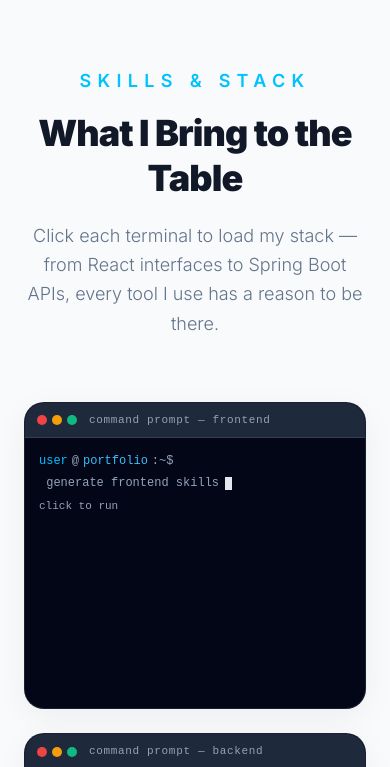
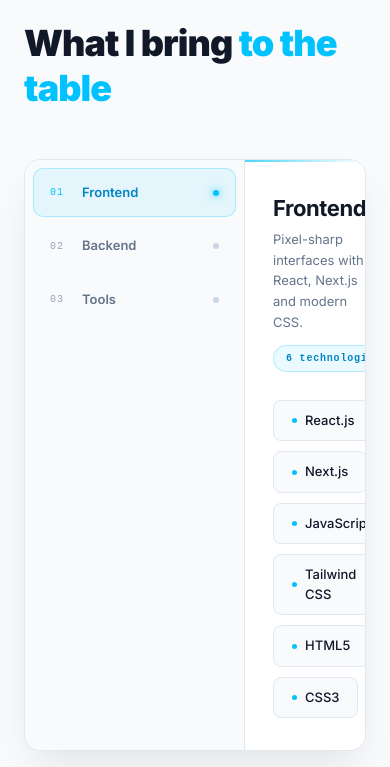
Before and after one commit to asrarmaknojiya/my_portfolio, a Next.js app: page / in a window 390 px wide. Shown: the part 2709-3476 px from the top of the page. Built offline with nearby package versions, Linux system fonts and the light colour scheme.

Commit message:
feat: implement responsive hero section, skill display component, and base global styling for portfolio

```diff
--- a/app/globals.css
+++ b/app/globals.css
@@ -35,7 +35,7 @@
     --hover-color: #F1F5F9;
 
     /* Spacing & Layout */
-    --section-padding: 100px;
+    --section-padding: 70px;
     --container-width: 1280px;
 
     /* Borders & Shadows */
--- a/components/skills.jsx
+++ b/components/skills.jsx
@@ -1,309 +1,352 @@
 "use client"
 
-import { useEffect, useRef, useState, useCallback } from "react"
-import { motion } from "framer-motion"
+import { useState } from "react"
+import { motion, AnimatePresence } from "framer-motion"
 
-const TERMINALS = [
+const GROUPS = [
   {
-    id: "frontend",
-    title: "frontend",
-    command: "generate frontend skills",
-    skillColorVar: "--accent",
+    id: 0,
+    name: "Frontend",
+    desc: "Pixel-sharp interfaces with React, Next.js and modern CSS.",
     skills: ["React.js", "Next.js", "JavaScript", "Tailwind CSS", "HTML5", "CSS3"],
   },
   {
-    id: "backend",
-    title: "backend",
-    command: "generate backend skills",
-    skillColorVar: "--accent-light",
-    skills: ["Java", "Spring Boot", "Node.js", "Express.js", "MySQL", "REST APIs", "JWT Authentication"],
+    id: 1,
+    name: "Backend",
+    desc: "Scalable APIs and server-side logic built for production load.",
+    skills: ["Java", "Spring Boot", "Node.js", "Express.js", "MySQL", "REST APIs", "JWT Auth"],
   },
   {
-    id: "tools",
-    title: "tools & workflow",
-    command: "generate tools & workflow",
-    skillColorVar: "--accent-dark",
-    skills: ["Git", "GitHub", "Postman", "VS Code", "Vercel", "Intellij IDEA" , "Maven"],
+    id: 2,
+    name: "Tools",
+    desc: "A tight workflow — from local dev to production deploy.",
+    skills: ["Git", "GitHub", "Postman", "VS Code", "Vercel", "IntelliJ IDEA", "Maven"],
   },
 ]
 
-function useTypewriter(text, speed = 42) {
-  const [displayed, setDisplayed] = useState("")
-  const [done, setDone] = useState(false)
-  const started = useRef(false)
+const ALL_SKILLS = GROUPS.flatMap((g) => g.skills)
 
-  const start = useCallback(() => {
-    if (started.current) return
-    started.current = true
-    setDisplayed("")
-    setDone(false)
-    let i = 0
-    const iv = setInterval(() => {
-      i++
-      setDisplayed(text.slice(0, i))
-      if (i >= text.length) {
-        clearInterval(iv)
-        setDone(true)
-      }
-    }, speed)
-  }, [text, speed])
+export default function Skills() {
+  const [active, setActive] = useState(0)
+  const [pillKey, setPillKey] = useState(0)
 
-  return { displayed, done, start }
+  function switchGroup(i) {
+    if (i === active) return
+    setActive(i)
+    setPillKey((k) => k + 1)
   }
 
-function TypeLine({ text, colorVar, speed = 18, delay = 0, onDone }) {
-  const [displayed, setDisplayed] = useState("")
-  const [started, setStarted] = useState(false)
-
-  useEffect(() => {
-    const timeout = setTimeout(() => {
-      setStarted(true)
-      let i = 0
-      const iv = setInterval(() => {
-        i++
-        setDisplayed(text.slice(0, i))
-        if (i >= text.length) {
-          clearInterval(iv)
-          onDone?.()
-        }
-      }, speed)
-      return () => clearInterval(iv)
-    }, delay)
-    return () => clearTimeout(timeout)
-  }, [])
-
-  if (!started && !displayed) return null
+  const g = GROUPS[active]
 
   return (
+    <section
+      id="skills"
+      style={{
+        padding: "var(--section-padding) 0",
+        background: "var(--bg-light)",
+        position: "relative",
+        overflow: "hidden",
+      }}
+    >
+      {/* Subtle dot-grid */}
+      <div
+
+
+      />
+
+      <div className="container-custom" style={{ position: "relative", zIndex: 1 }}>
+
+        {/* ── Heading ── */}
+        <motion.div
+          initial={{ opacity: 0, y: 24 }}
+          whileInView={{ opacity: 1, y: 0 }}
+          viewport={{ once: true, margin: "-80px" }}
+          transition={{ duration: 0.5 }}
+          style={{ marginBottom: 48 }}
+        >
+          <div className="section-subtitle" >
+
+            <span className="section-subtitle"
+
+            >
+              Skills &amp; Stack
+            </span>
+          </div>
+          <h2 className="section-title" style={{ margin: 0 }}>
+            What I bring{" "}
+            <span style={{ color: "var(--accent)" }}>to the table</span>
+          </h2>
+        </motion.div>
+
+        {/* ── Split panel ── */}
+        <motion.div
+          initial={{ opacity: 0, y: 32 }}
+          whileInView={{ opacity: 1, y: 0 }}
+          viewport={{ once: true, margin: "-60px" }}
+          transition={{ duration: 0.55, delay: 0.1 }}
+          style={{
+            display: "grid",
+            gridTemplateColumns: "220px 1fr",
+            border: "1px solid var(--border-color)",
+            borderRadius: 16,
+            overflow: "hidden",
+            background: "#ffffff",
+            boxShadow: "var(--shadow-premium)",
+          }}
+        >
+          {/* Left nav */}
           <div
             style={{
-        fontFamily: "'Courier New', Courier, monospace",
-        fontSize: 12,
-        color: `var(${colorVar})`,
-        lineHeight: 1.8,
-        whiteSpace: "pre",
+              borderRight: "1px solid var(--border-color)",
+              padding: 8,
+              background: "#f8fafc",
             }}
           >
-      {displayed}
-    </div>
-  )
-}
-
-function Cursor() {
+            {GROUPS.map((group, i) => {
+              const isActive = active === i
               return (
+                <button
+                  key={group.id}
+                  onClick={() => switchGroup(i)}
+                  style={{
+                    display: "flex",
+                    alignItems: "center",
+                    gap: 12,
+                    width: "100%",
+                    padding: "14px 16px",
+                    borderRadius: 10,
+                    cursor: "pointer",
+                    background: isActive ? "rgba(0,194,255,.08)" : "transparent",
+                    border: isActive ? "1px solid rgba(0,194,255,.25)" : "1px solid transparent",
+                    marginBottom: 4,
+                    transition: "all .2s",
+                    textAlign: "left",
+                  }}
+                  onMouseEnter={(e) => {
+                    if (!isActive) e.currentTarget.style.background = "rgba(0,0,0,.03)"
+                  }}
+                  onMouseLeave={(e) => {
+                    if (!isActive) e.currentTarget.style.background = "transparent"
+                  }}
+                >
                   <span
                     style={{
-        display: "inline-block",
-        width: 7,
-        height: 13,
-        background: "var(--dark-text)",
-        verticalAlign: "text-bottom",
-        marginLeft: 2,
-        animation: "cmdBlink 0.9s step-end infinite",
+                      fontFamily: "'Courier New', monospace",
+                      fontSize: 10,
+                      color: isActive ? "var(--accent)" : "var(--text-muted)",
+                      letterSpacing: ".1em",
+                      minWidth: 20,
+                    }}
+                  >
+                    0{i + 1}
+                  </span>
+                  <span
+                    style={{
+                      fontSize: 13,
+                      fontWeight: 600,
+                      color: isActive ? "var(--accent-dark)" : "var(--text-secondary)",
+                      flex: 1,
+                    }}
+                  >
+                    {group.name}
+                  </span>
+                  <div
+                    style={{
+                      width: 6,
+                      height: 6,
+                      borderRadius: "50%",
+                      background: isActive ? "var(--accent)" : "#cbd5e1",
+                      boxShadow: isActive ? "0 0 8px var(--accent)" : "none",
+                      transition: "all .3s",
+                      flexShrink: 0,
                     }}
                   />
+                </button>
               )
-}
+            })}
+          </div>
 
-function TerminalCard({ terminal, triggerRun }) {
-  const [phase, setPhase] = useState("idle") // idle | typing | outputting | done
-  const { displayed: cmdTyped, done: cmdDone, start: startCmd } = useTypewriter(terminal.command, 42)
-
-  const BASE_DELAY = 600
-  const SKILL_BASE = BASE_DELAY + 900
-  const skillCount = terminal.skills.length
-  const doneDelay = SKILL_BASE + (skillCount - 1) * 150 + 400
-
-  function run() {
-    if (phase !== "idle") return
-    setPhase("typing")
-    startCmd()
-  }
-
-  useEffect(() => {
-    if (cmdDone) setTimeout(() => setPhase("outputting"), 120)
-  }, [cmdDone])
-
-  useEffect(() => {
-    if (triggerRun) run()
-  }, [triggerRun])
-
-  return (
-    <motion.div
-      initial={{ opacity: 0, y: 20 }}
-      whileInView={{ opacity: 1, y: 0 }}
-      viewport={{ once: true, margin: "-60px" }}
-      transition={{ duration: 0.5, ease: "easeOut" }}
-      whileHover={{ y: phase === "idle" ? -4 : 0, transition: { duration: 0.2 } }}
-      onClick={run}
+          {/* Right panel */}
+          <div
             style={{
-        background: "var(--dark-bg)",
-        borderRadius: "var(--radius)",
-        border: "1px solid var(--dark-border)",
+              padding: "32px 28px",
+              minHeight: 320,
+              position: "relative",
               overflow: "hidden",
-        cursor: phase === "idle" ? "pointer" : "default",
-        fontFamily: "'Courier New', Courier, monospace",
-        boxShadow: "var(--shadow-glass)",
-      }}
-      onMouseEnter={(e) => {
-        if (phase === "idle") e.currentTarget.style.borderColor = "var(--border-color)"
-      }}
-      onMouseLeave={(e) => {
-        e.currentTarget.style.borderColor = "var(--dark-border)"
+              background: "#ffffff",
             }}
           >
-      {/* Title bar */}
+            {/* Top cyan accent line */}
             <div
               style={{
-          background: "var(--dark-surface)",
-          padding: "9px 12px",
+                position: "absolute",
+                top: 0, left: 0, right: 0,
+                height: 2,
+                background: "linear-gradient(to right, var(--accent), transparent)",
+                opacity: 0.7,
+              }}
+            />
+
+            {/* Panel header */}
+            <AnimatePresence mode="wait">
+              <motion.div
+                key={active + "-head"}
+                initial={{ opacity: 0, x: 12 }}
+                animate={{ opacity: 1, x: 0 }}
+                exit={{ opacity: 0, x: -8 }}
+                transition={{ duration: 0.25 }}
+                style={{
+                  display: "flex",
+                  alignItems: "flex-start",
+                  justifyContent: "space-between",
+                  marginBottom: 28,
+                  flexWrap: "wrap",
+                  gap: 12,
+                }}
+              >
+                <div>
+                  <div
+                    style={{
+                      fontSize: 22,
+                      fontWeight: 700,
+                      color: "var(--title-color)",
+                      letterSpacing: "-.02em",
+                      marginBottom: 4,
+                    }}
+                  >
+                    {g.name}
+                  </div>
+                  <div
+                    style={{
+                      fontSize: 13,
+                      color: "var(--text-secondary)",
+                      lineHeight: 1.6,
+                      maxWidth: 340,
+                    }}
+                  >
+                    {g.desc}
+                  </div>
+                </div>
+                <div
+                  style={{
+                    fontFamily: "'Courier New', monospace",
+                    fontSize: 10,
+                    color: "var(--accent-dark)",
+                    background: "rgba(0,194,255,.08)",
+                    border: "1px solid rgba(0,194,255,.25)",
+                    padding: "5px 12px",
+                    borderRadius: 20,
+                    letterSpacing: ".08em",
+                    whiteSpace: "nowrap",
+                    fontWeight: 600,
+                  }}
+                >
+                  {g.skills.length} technologies
+                </div>
+              </motion.div>
+            </AnimatePresence>
+
+            {/* Skill pills */}
+            <div key={pillKey} style={{ display: "flex", flexWrap: "wrap", gap: 10 }}>
+              {g.skills.map((skill, i) => (
+                <motion.div
+                  key={skill}
+                  initial={{ opacity: 0, y: 14 }}
+                  animate={{ opacity: 1, y: 0 }}
+                  transition={{ duration: 0.3, delay: i * 0.055, ease: "easeOut" }}
+                  whileHover={{ y: -2, transition: { duration: 0.15 } }}
+                  style={{
                     display: "flex",
                     alignItems: "center",
                     gap: 8,
-          borderBottom: "1px solid var(--dark-border)",
+                    padding: "10px 18px",
+                    borderRadius: 8,
+                    background: "#f8fafc",
+                    border: "1px solid var(--border-color)",
+                    fontSize: 13,
+                    fontWeight: 500,
+                    color: "var(--text-primary)",
+                    cursor: "default",
+                    transition: "background .2s, border-color .2s, color .2s, box-shadow .2s",
+                  }}
+                  onMouseEnter={(e) => {
+                    e.currentTarget.style.background = "rgba(0,194,255,.06)"
+                    e.currentTarget.style.borderColor = "rgba(0,194,255,.35)"
+                    e.currentTarget.style.color = "var(--accent-dark)"
+                    e.currentTarget.style.boxShadow = "0 4px 12px rgba(0,194,255,.12)"
+                  }}
+                  onMouseLeave={(e) => {
+                    e.currentTarget.style.background = "#f8fafc"
+                    e.currentTarget.style.borderColor = "var(--border-color)"
+                    e.currentTarget.style.color = "var(--text-primary)"
+                    e.currentTarget.style.boxShadow = "none"
                   }}
                 >
-        <div style={{ display: "flex", gap: 5 }}>
-          {["#EF4444", "#F59E0B", "#10B981"].map((c, i) => (
-            <div key={i} style={{ width: 10, height: 10, borderRadius: "50%", background: c }} />
+                  <div
+                    style={{
+                      width: 5,
+                      height: 5,
+                      borderRadius: "50%",
+                      background: "var(--accent)",
+                      flexShrink: 0,
+                    }}
+                  />
+                  {skill}
+                </motion.div>
               ))}
             </div>
-        <span style={{ fontSize: 11, color: "var(--dark-muted)", marginLeft: 4, letterSpacing: "0.06em" }}>
-          command prompt — {terminal.title}
-        </span>
           </div>
+        </motion.div>
 
-      {/* Body */}
-      <div style={{ padding: "14px 14px 18px", minHeight: 270 }}>
-        {/* Prompt line */}
+        {/* ── Marquee ── */}
+        <motion.div
+          initial={{ opacity: 0 }}
+          whileInView={{ opacity: 1 }}
+          viewport={{ once: true }}
+          transition={{ duration: 0.6, delay: 0.3 }}
+          style={{
+            marginTop: 40,
+            borderTop: "1px solid var(--border-color)",
+            paddingTop: 20,
+            overflow: "hidden",
+            maskImage: "linear-gradient(to right, transparent, #000 10%, #000 90%, transparent)",
+            WebkitMaskImage: "linear-gradient(to right, transparent, #000 10%, #000 90%, transparent)",
+          }}
+        >
           <div
             style={{
               display: "flex",
-            flexWrap: "wrap",
-            alignItems: "center",
-            gap: 4,
-            marginBottom: 4,
-            fontSize: 12,
+              gap: 28,
+              animation: "skillsMarquee 26s linear infinite",
+              width: "max-content",
             }}
           >
-          <span style={{ color: "var(--accent)" }}>user</span>
-          <span style={{ color: "var(--dark-muted)" }}>@</span>
-          <span style={{ color: "var(--accent-light)" }}>portfolio</span>
-          <span style={{ color: "var(--dark-muted)" }}>:~$</span>
-          {phase === "idle" ? (
-            <>
-              <span style={{ color: "var(--dark-muted)" }}>&nbsp;{terminal.command}</span>
-              <Cursor />
-            </>
-          ) : (
-            <>
-              <span style={{ color: "var(--dark-text)" }}>&nbsp;{cmdTyped}</span>
-              {!cmdDone && <Cursor />}
-            </>
-          )}
+            {[...ALL_SKILLS, ...ALL_SKILLS].map((s, i) => (
+              <span
+                key={i}
+                style={{
+                  fontFamily: "'Courier New', monospace",
+                  fontSize: 18,
+                  color: "black",
+                  textTransform: "uppercase",
+                  letterSpacing: ".15em",
+                  whiteSpace: "nowrap",
+                }}
+              >
+                {s}
+                <span style={{ color: "var(--accent)", opacity: 0.5, marginLeft: 28 }}>/</span>
+              </span>
+            ))}
+          </div>
+        </motion.div>
       </div>
 
-        {/* Idle hint */}
-        {phase === "idle" && (
-          <p style={{ fontSize: 11, color: "var(--dark-muted)", marginTop: 6 }}>
-            click to run
-          </p>
-        )}
-
-        {/* Output */}
-        {(phase === "outputting" || phase === "done") && (
-          <div style={{ marginTop: 4 }}>
-            <TypeLine text="> Scanning modules..." colorVar="--dark-muted" delay={60} speed={18} />
-            <TypeLine
-              text={`> Loading ${terminal.title} stack...`}
-              colorVar="--dark-muted"
-              delay={BASE_DELAY}
-              speed={18}
-            />
-            <div style={{ height: 6 }} />
-            {terminal.skills.map((skill, i) => (
-              <TypeLine
-                key={skill}
-                text={`[LOADED] ${skill}`}
-              colorVar={terminal.skillColorVar.replace('var(', '').replace(')', '')} // Strip if needed or use directly
-                delay={SKILL_BASE + i * 150}
-                speed={18}
-              />
-            ))}
-            <div style={{ height: 6 }} />
-            <TypeLine
-              text={`> ${skillCount} modules loaded. Done.`}
-              colorVar="--accent"
-              delay={doneDelay}
-              speed={18}
-              onDone={() => setPhase("done")}
-            />
-            {phase === "done" && (
-              <div
-                style={{
-                  display: "flex",
-                  alignItems: "center",
-                  gap: 4,
-                  marginTop: 10,
-                  fontSize: 12,
-                }}
-              >
-                <span style={{ color: "var(--accent)" }}>user</span>
-                <span style={{ color: "var(--dark-muted)" }}>@</span>
-                <span style={{ color: "var(--accent-light)" }}>portfolio</span>
-                <span style={{ color: "var(--dark-muted)" }}>:~$</span>
-                <Cursor />
-              </div>
-            )}
-          </div>
-        )}
-      </div>
-    </motion.div>
-  )
+      <style>{`
+        @keyframes skillsMarquee {
+          from { transform: translateX(0); }
+          to   { transform: translateX(-50%); }
         }
-
-export default function Skills() {
-  const [enterFired, setEnterFired] = useState(false)
-
-  useEffect(() => {
-    const handler = (e) => {
-      if (e.key === "Enter") setEnterFired(true)
-    }
-    window.addEventListener("keydown", handler)
-    return () => window.removeEventListener("keydown", handler)
-  }, [])
-
-  return (
-    <section id="skills" className="section-padding bg-background relative">
-      <div className="container-custom flex flex-col items-center">
-        {/* Heading */}
-        <motion.div
-          initial={{ opacity: 0, y: 20 }}
-          whileInView={{ opacity: 1, y: 0 }}
-          viewport={{ once: true, margin: "-100px" }}
-          transition={{ duration: 0.5 }}
-          className="mb-16 text-center"
-        >
-          <span className="section-subtitle">
-            Skills & Stack
-          </span>
-          <h2 className="section-title mb-5">
-            What I Bring to the Table
-          </h2>
-          <p className="section-description mx-auto mt-5 text-center">
-      Click each terminal to load my stack —
-from React interfaces to Spring Boot APIs,
-every tool I use has a reason to be there.
-          </p>
-        </motion.div>
-
-        {/* Terminal Grid */}
-        <div className="grid grid-cols-1 lg:grid-cols-3 gap-6 w-full">
-          {TERMINALS.map((terminal) => (
-            <TerminalCard key={terminal.id} terminal={terminal} triggerRun={enterFired} />
-          ))}
-        </div>
-      </div>
+      `}</style>
     </section>
   )
 }
```
Also changed, not shown: components/hero.jsx (+1 -7 lines). Lines whose indentation alone changed are shown as unchanged.
